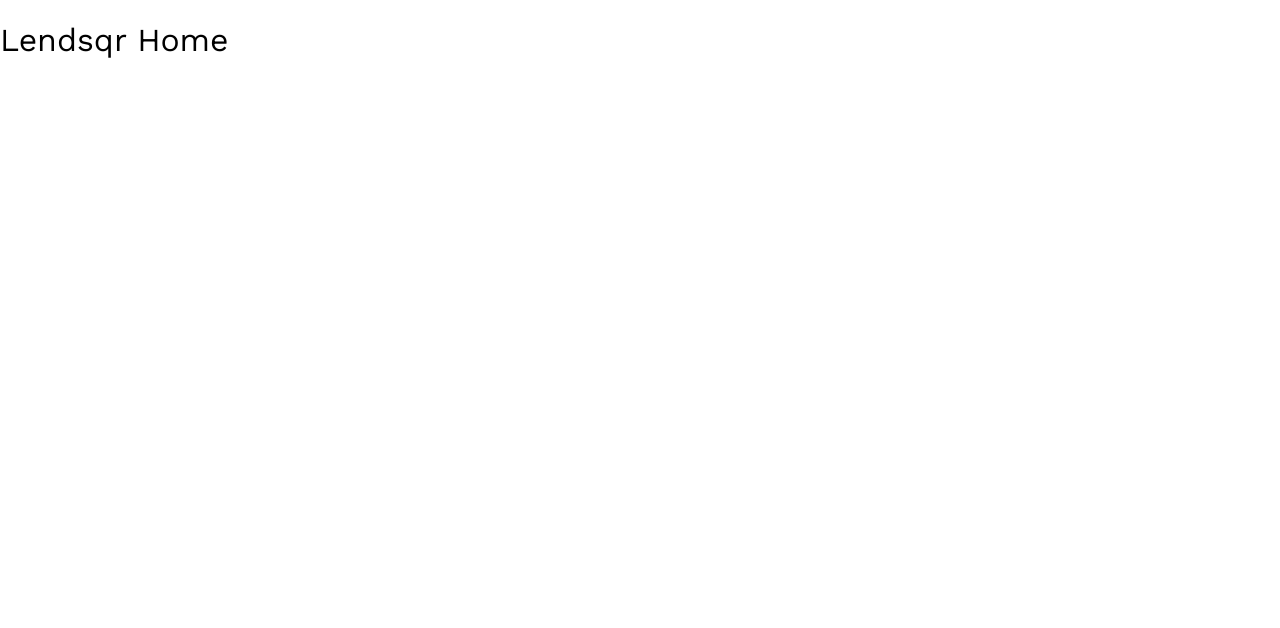
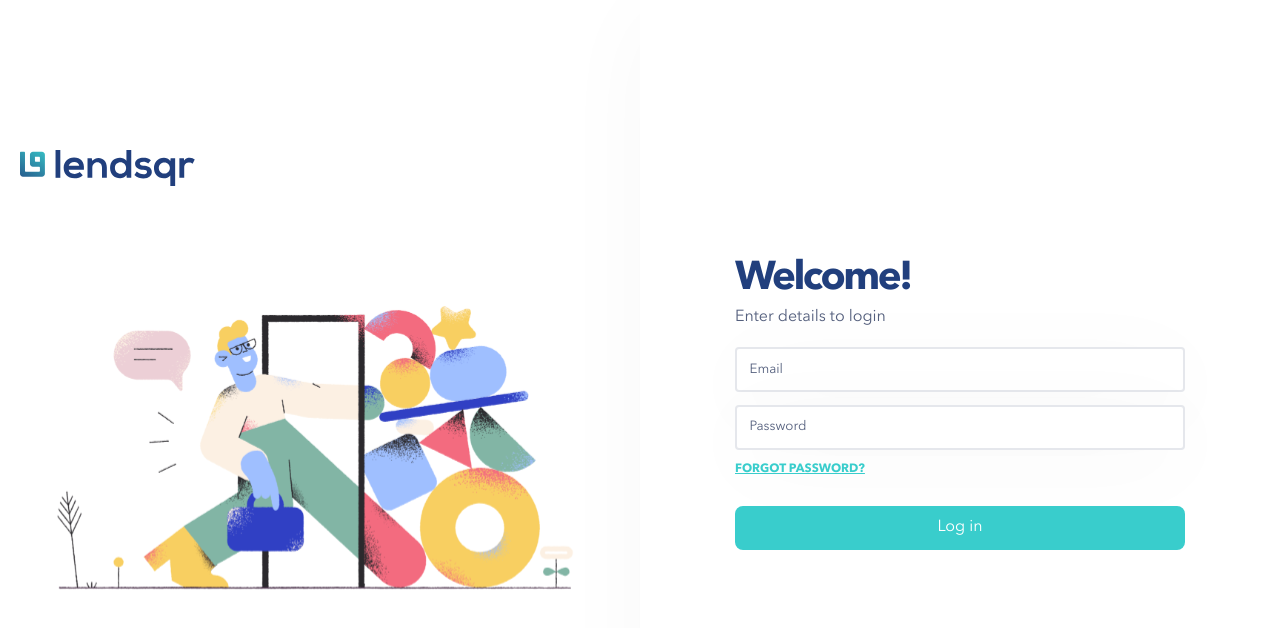
Before and after one commit to Daniel-Ezekiel/lendsqr-fe-test, a Next.js app: page / in a window 1280 px wide. Shown: the top 628 px of the page. Built offline with nearby package versions, Linux system fonts and the light colour scheme.

Commit message:
chore: made login page the home page

```diff
--- a/src/app/login/login.module.scss
+++ b/src/app/login.module.scss
@@ -1,5 +1,5 @@
-@use "../sass/variables.module.scss";
-@use "../sass/mixins.module.scss";
+@use "./sass/variables.module.scss";
+@use "./sass/mixins.module.scss";
 
 .page {
   min-height: 85dvh;
@@ -46,7 +46,7 @@
 
       @include mixins.desktop() {
         width: 17.5rem;
-        top: 17.5rem;
+        top: 15rem;
       }
     }
 
--- a/src/app/page.tsx
+++ b/src/app/page.tsx
@@ -1,11 +1,51 @@
-import styles from "./sass/page.module.scss";
-
-export default function Home() {
+import Link from "next/link";
+import Image from "next/image";
+import Logo from "@/assets/images/logo.svg";
+import LoginImg from "@/assets/images/sign-in.svg";
+import styles from "./login.module.scss";
+function Login() {
   return (
     <div className={styles.page}>
-      <main className={styles.main}>
-        <h1>Lendsqr Home</h1>
-      </main>
+      <div className={styles.imagesContainer}>
+        <Link href={"/login"}>
+          <Image src={Logo} alt='Lendsqr Logo' className={styles.logo} />
+        </Link>
+
+        <div className={styles.loginImgContainer}>
+          <Image className={styles.loginImg} src={LoginImg} alt='Login Image' />
+        </div>
+      </div>
+
+      <div className={styles.formOverallContainer}>
+        <div className={styles.formContainer}>
+          <h1 className={styles.pageTitle}>Welcome!</h1>
+          <p className={styles.formInstruction}>Enter details to login</p>
+
+          <form action='' className={styles.form}>
+            <div className={styles.formControl}>
+              <input id='email' name='email' placeholder='Email' type='text' />
+            </div>
+
+            <div className={styles.formControl}>
+              <input
+                id='password'
+                name='password'
+                placeholder='Password'
+                type='password'
+              />
+            </div>
+            <Link href='' className={styles.passwordResetLink}>
+              Forgot Password?
+            </Link>
+
+            <button className={styles.submitButton} type='button'>
+              Log in
+            </button>
+          </form>
+        </div>
+      </div>
     </div>
   );
 }
+
+export default Login;
```
Also changed, not shown: src/app/login/page.tsx (deleted, +0 -51 lines).
